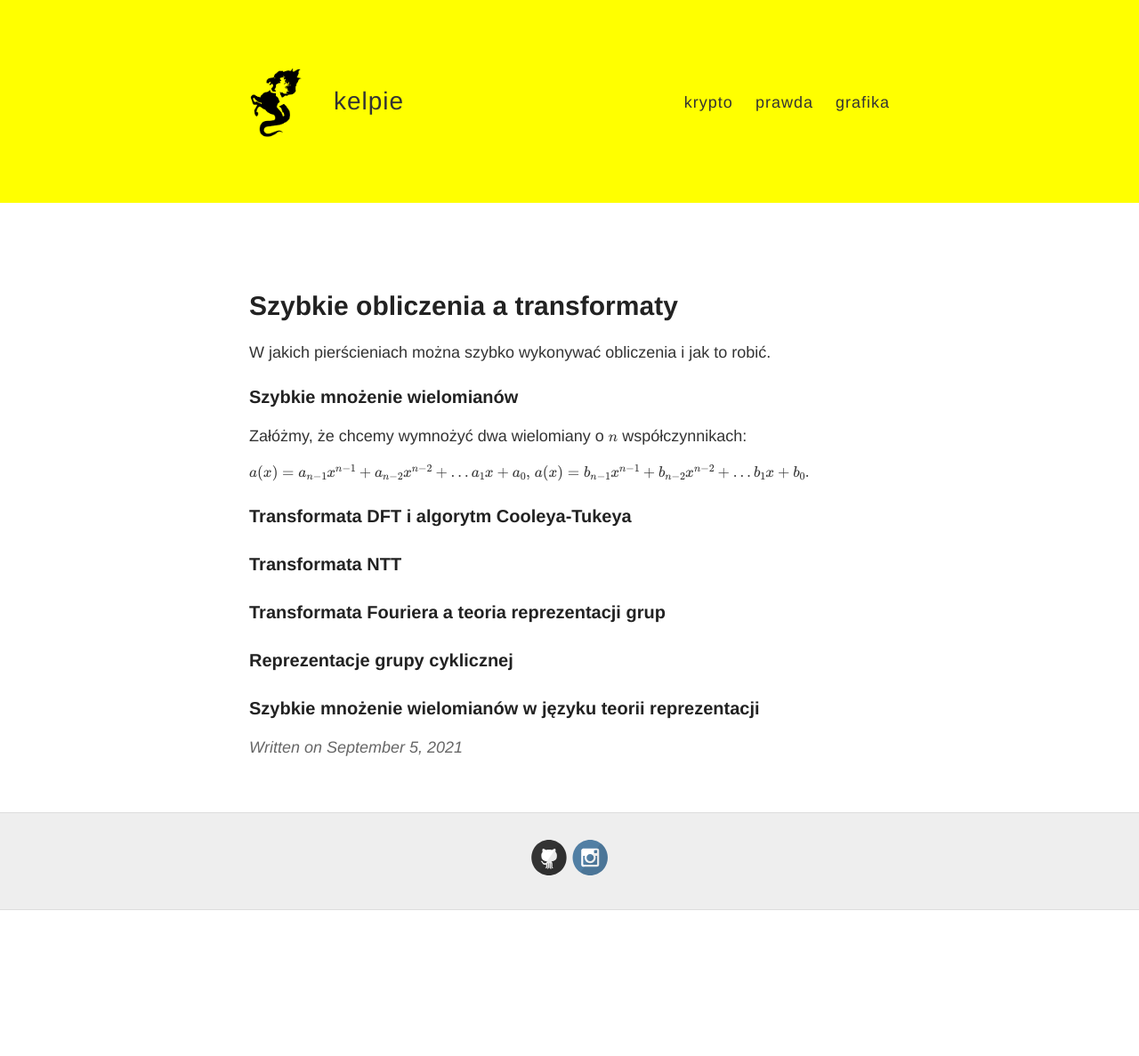
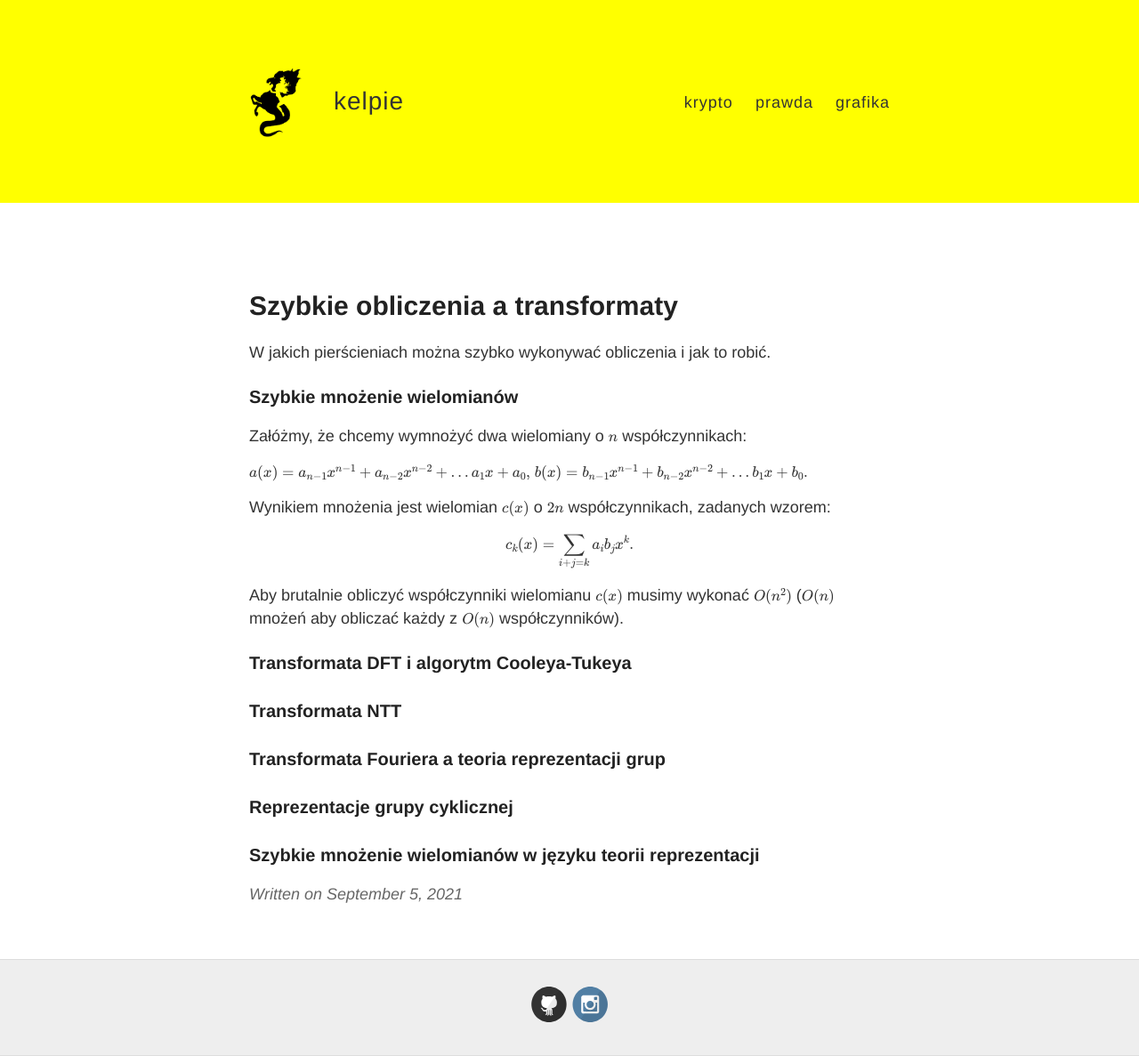
Before and after one commit to keIpie/keIpie.github.io, a Jekyll site: the page built from popular/_posts/2021-9-5-transformaty.md, in a window 1280 px wide. Shown: the whole page at 89% size. Built offline with Jekyll 4.4.1, drawn with Linux system fonts in a browser that asks for light colours; formulas are drawn with MathJax 3; before the commit the page ends 1023 px from its top, so only the background shows below that.

Commit message:
transformaty

```diff
--- a/popular/_posts/2021-9-5-transformaty.md
+++ b/popular/_posts/2021-9-5-transformaty.md
@@ -10,7 +10,14 @@ W jakich pierścieniach można szybko wykonywać obliczenia i jak to robić.
 Załóżmy, że chcemy wymnożyć dwa wielomiany o $n$ współczynnikach:
 
 $$ a(x) = a_{n-1} x^{n-1} + a_{n-2} x^{n-2} + \ldots a_1 x + a_0, $$
-$$ a(x) = b_{n-1} x^{n-1} + b_{n-2} x^{n-2} + \ldots b_1 x + b_0. $$
+$$ b(x) = b_{n-1} x^{n-1} + b_{n-2} x^{n-2} + \ldots b_1 x + b_0. $$
+
+Wynikiem mnożenia jest wielomian $c(x)$ o $2n$ współczynnikach, zadanych wzorem:
+
+$$ c_k(x) = \sum_{i+j=k} a_ib_j x^k. $$
+
+Aby brutalnie obliczyć współczynniki wielomianu $c(x)$ musimy wykonać $O(n^2)$
+($O(n)$ mnożeń aby obliczać każdy z $O(n)$ współczynników).
 
 ### Transformata DFT i algorytm Cooleya-Tukeya
 
```
